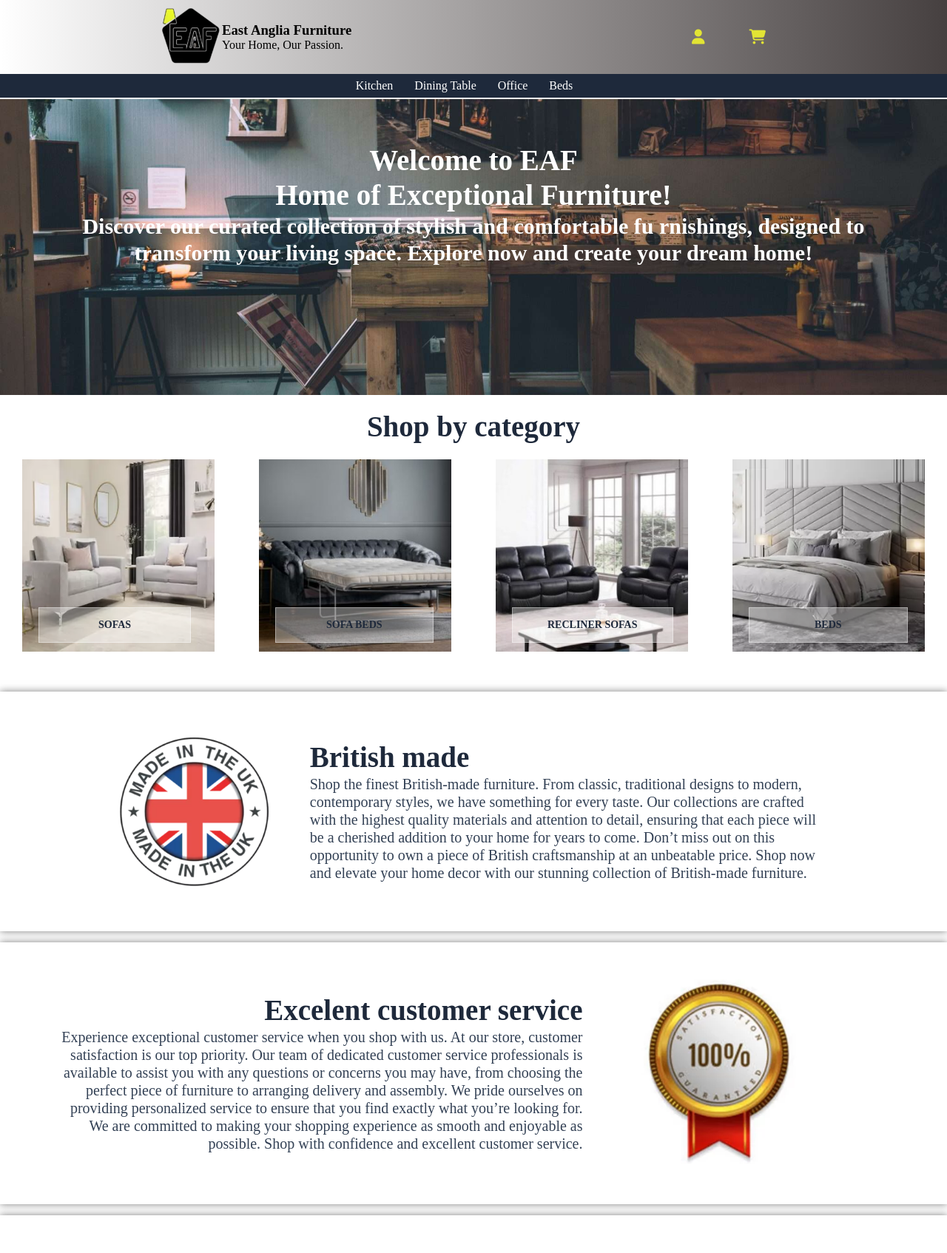
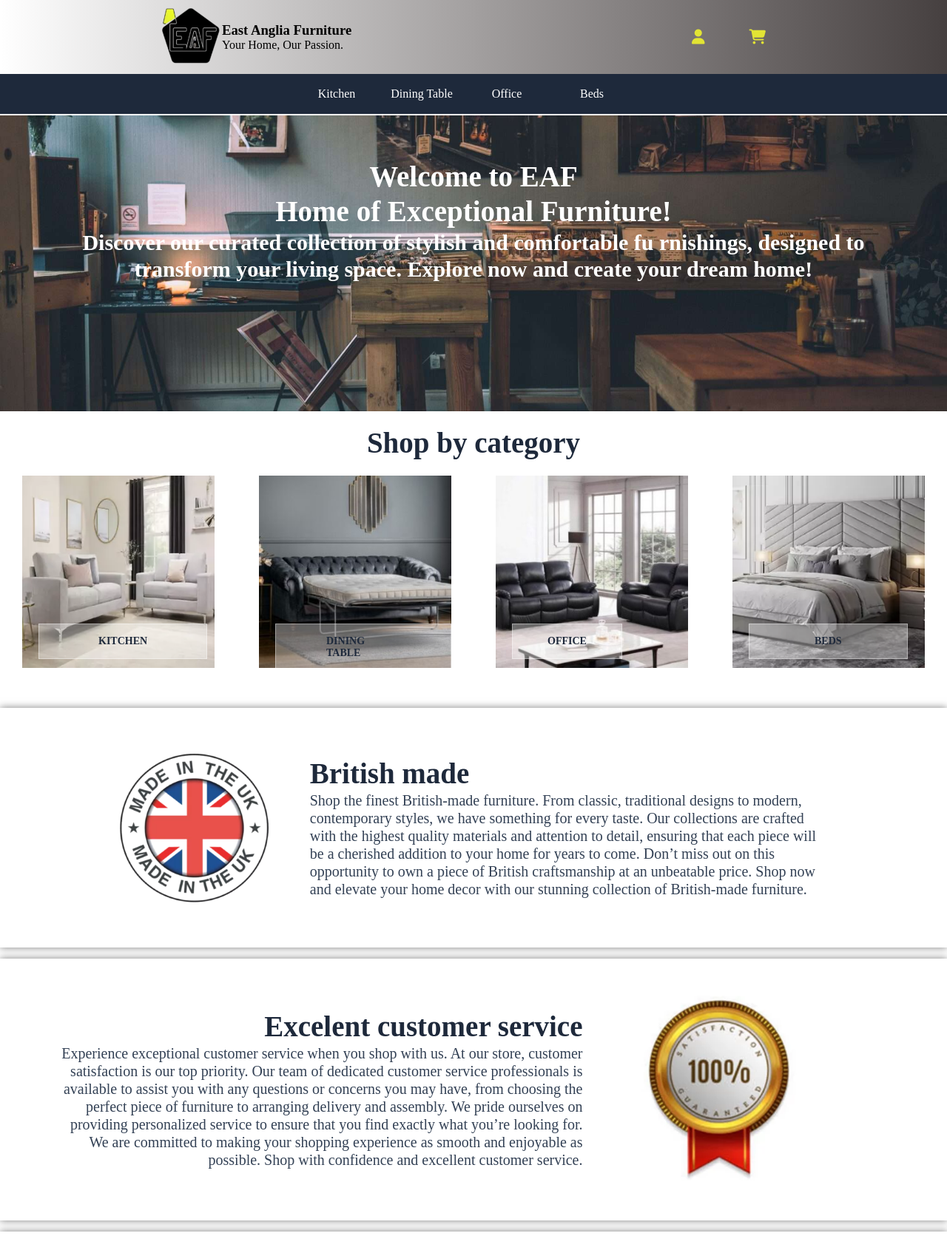
Before and after one commit to limitlesswill/E-commerce_furniture, a PHP site: page / in a window 1280 px wide. Shown: the top 1694 px of the page at 74% size. Run offline with PHP 8.4, Linux system fonts and the light colour scheme.

Commit message:
- تعديل جديد

```diff
--- a/index.html
+++ b/index.html
@@ -50,13 +50,13 @@
     <h1 class="s_h">Shop by category</h1>
     <section class="s_container">
         <a href="#"><img src="./asset/Sofas_cat-300x300.jpg.webp" alt="">
-            <h2>SOFAS</h2>
+            <h2>KITCHEN</h2>
         </a>
         <a href="#"><img src="./asset/chiswick_3_of_5__4_1-300x300.jpg" alt="">
-            <h2 class="s_shop">SOFA BEDS</h2>
+            <h2 class="s_shop">DINING TABLE</h2>
         </a>
         <a href="#"><img src="./asset/roma_black_leather_3_2_room_set-300x300.jpg" alt="">
-            <h2 class="t_shop">RECLINER SOFAS</h2>
+            <h2 class="t_shop">OFFICE</h2>
         </a>
         <a href="#"><img src="./asset/Beds_cat-300x300.jpg.webp" alt="">
             <h2 class="f_shop">BEDS</h2>
--- a/styles/index.css
+++ b/styles/index.css
@@ -74,14 +74,13 @@ nav {
     position: sticky;
     top: 0;
     z-index: 1;
-    text-align: center;
 }
 
 nav a {
+    color: var(--white-color);
     text-decoration: none;
-    font-size: 16px;
-    color: var(--white-color);
     margin-right: 25px;
+    min-width: 90px;
 }
 
 nav a:hover {
@@ -89,13 +88,16 @@ nav a:hover {
 }
 
 nav .nav {
-    margin: 2px 30%;
+    margin: 2px 20%;
+    display: flex;
+    align-items: center;
+    flex-flow:row wrap;
+    align-content: center;
+    justify-content: center;
+    text-align: center;
+    height: 40px;
 }
 
-nav a span {
-    font-size: 10px;
-    padding-left: 5px;
-}
 
 /* end second header */
 
@@ -246,7 +248,8 @@ nav a span {
 }
 
 .fifth_container .fif_div img {
-    width: 250px;
+    width: 30vw;
+    max-width: 250px;
 }
 
 .fifth_container .f_div {
@@ -428,12 +431,12 @@ footer svg {
     text-align: center;
     background-color: #fff;
     box-shadow: 0 0 10px rgba(0, 0, 0, 0.1);
-    margin-top:25px;
+    margin-top: 25px;
 }
 
 .product-image {
     max-width: 100%;
-    width:250px;
+    width: 250px;
     height: 200px;
     /* height: auto; */
     border-radius: 8px;
```
